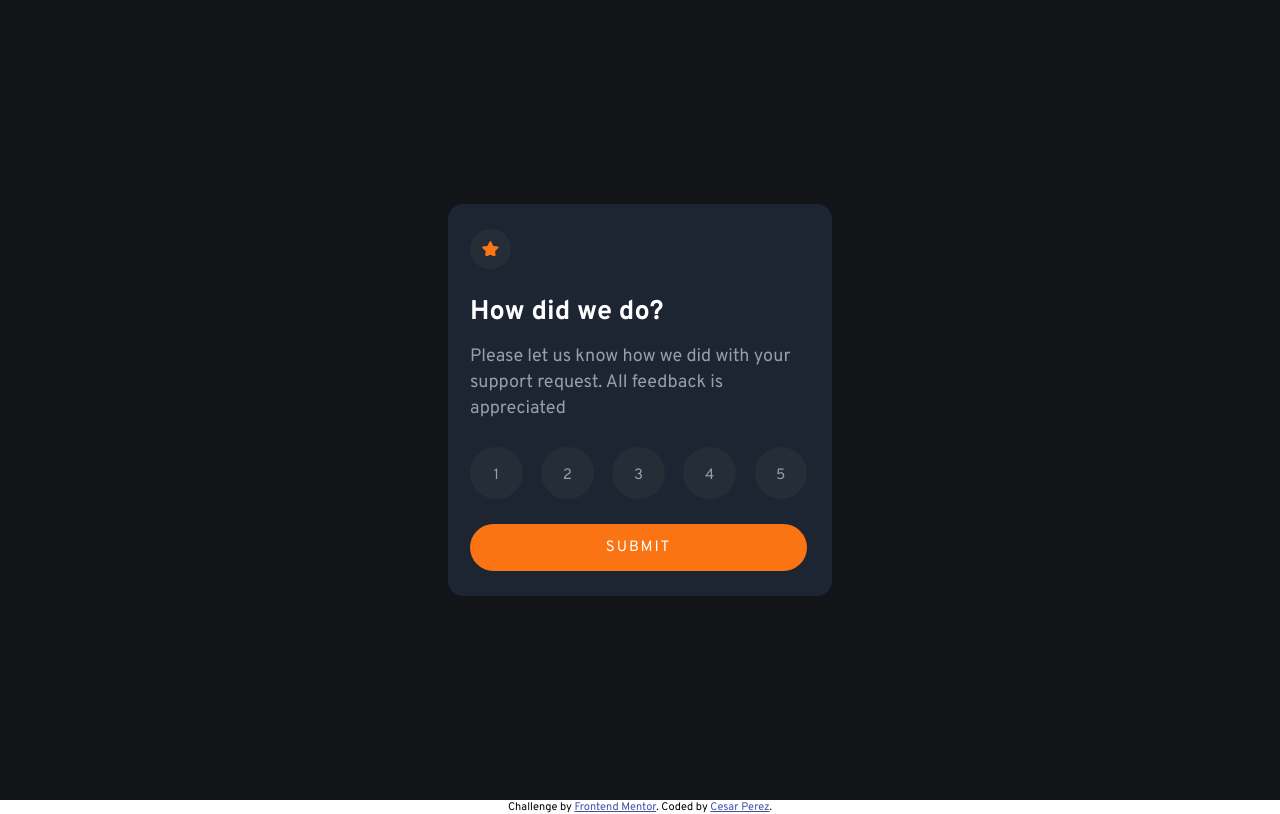
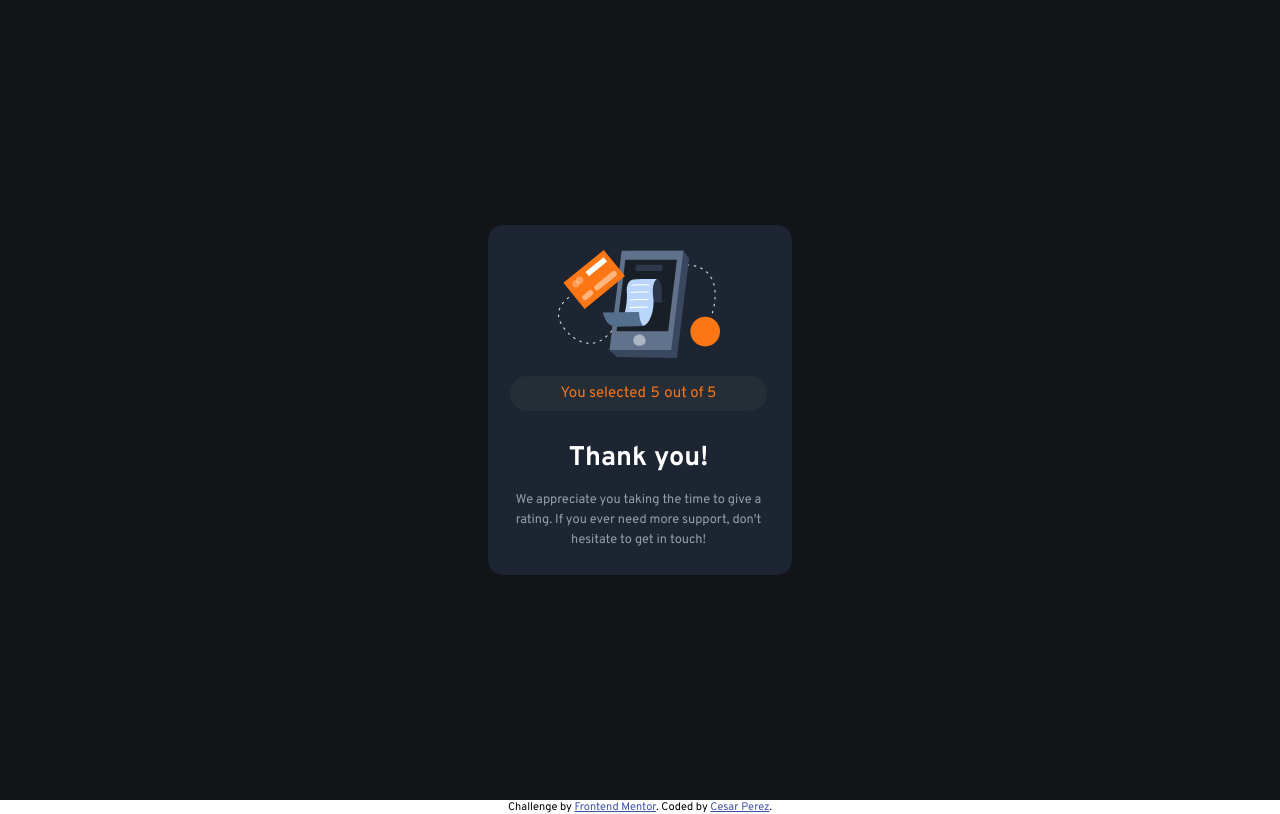
Before and after one commit to S1S4/interactive-rating-component, a plain HTML site: page index.html in a window 1280 px wide. Both pictures are taken after a click on the input "submit". Drawn offline with Linux system fonts and the light colour scheme.

Commit message:
added Js

```diff
--- a/index.html
+++ b/index.html
@@ -31,14 +31,20 @@
         <li><input type="button" value="4" id="4" class="rating-button rtb1"></li>
         <li><input type="button" value="5" id="5" class="rating-button rtb1"></li>
       </ul>
-      <input type="submit" value="submit" class="submit-button">
+      <input type="submit" value="submit" class="submit-button" id="submit-button">
 
     </section>
 
     <!-- Thank you state start -->
     <section class="thank-you hidden">
       <img src="../images/illustration-thank-you.svg" alt="thank-you-image" id="thank-you-image">
-      <p id="rating">You selected 4 out of 5</p>
+      <p id="rate">
+        You selected
+        <span id="rating"style="display: inline-block; margin: 0 0.3rem">
+          5
+        </span>
+        out of 5
+      </p>
       <h2 id="title">Thank you!</h2>
       <p id="description">We appreciate you taking the time to give a rating. If you ever need more support, don't hesitate to get in touch!</p>
     </section>
@@ -49,5 +55,6 @@
     Challenge by <a href="https://www.frontendmentor.io?ref=challenge" target="_blank">Frontend Mentor</a>.
     Coded by <a href="#">Cesar Perez</a>.
   </footer>
+  <script src="./index.js"></script>
 </body>
 </html>
--- /dev/null
+++ b/index.js
@@ -0,0 +1,16 @@
+const ratingCard = document.querySelector(".rating-card")
+const thanksContainer = document.querySelector(".thank-you")
+const submitButton = document.getElementById("submit-button")
+const ratings = document.querySelectorAll(".rating-button")
+const actualRating = document.getElementById("rating")
+
+submitButton.addEventListener("click", () => {
+    ratingCard.style.display = "none"
+    thanksContainer.classList.remove("hidden")
+
+    ratings.forEach((rating) => {
+        rating.addEventListener("click", () => {
+            actualRating.innerHTML = rating.innerHTML
+        })
+    })
+})
--- a/styles/styles.css
+++ b/styles/styles.css
@@ -75,7 +75,7 @@ body::-webkit-scrollbar {
     text-align: center;
 }
 
-.thank-you p#rating {
+.thank-you p#rate {
     display: flex;
     justify-content: center;
     font-weight: 400;
```
